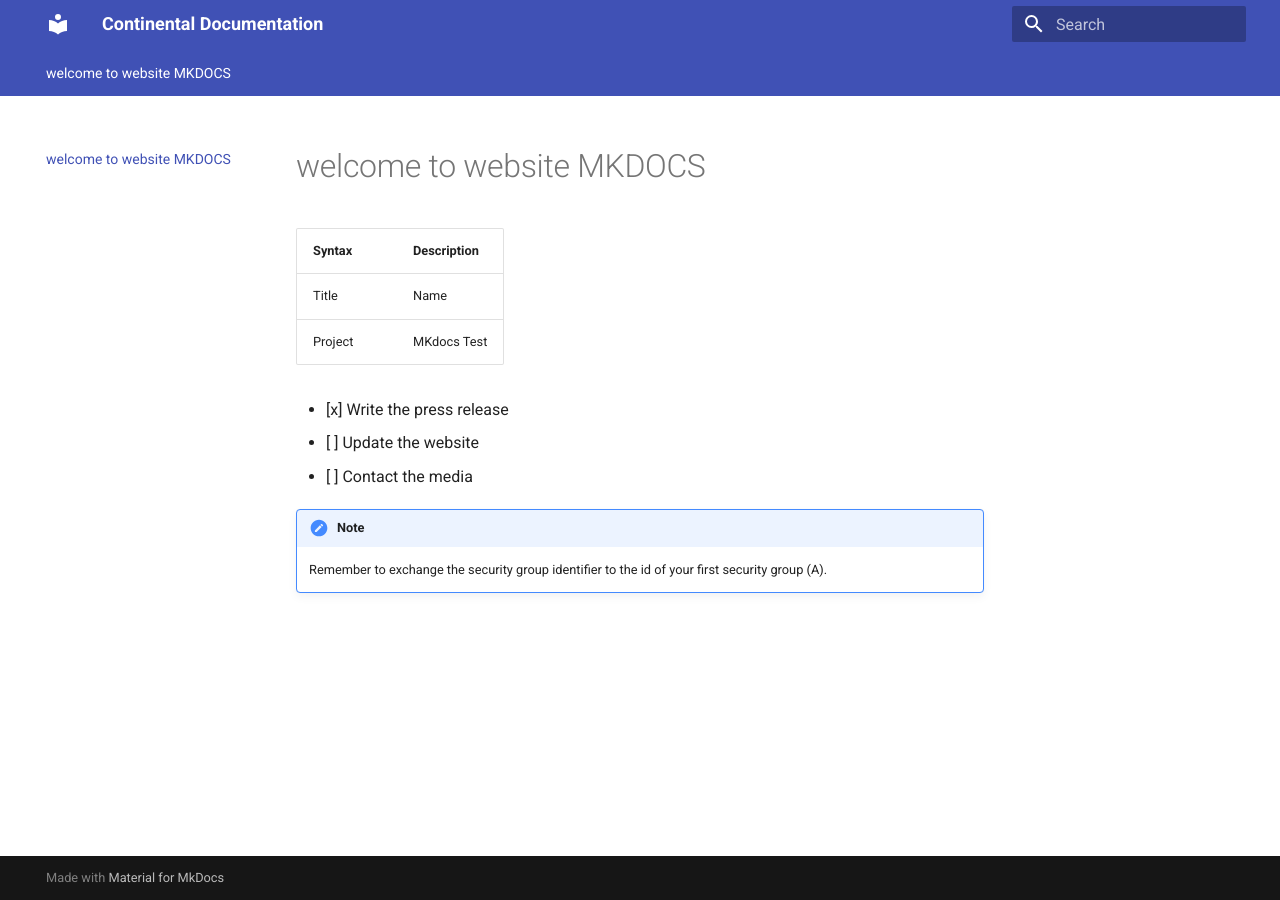
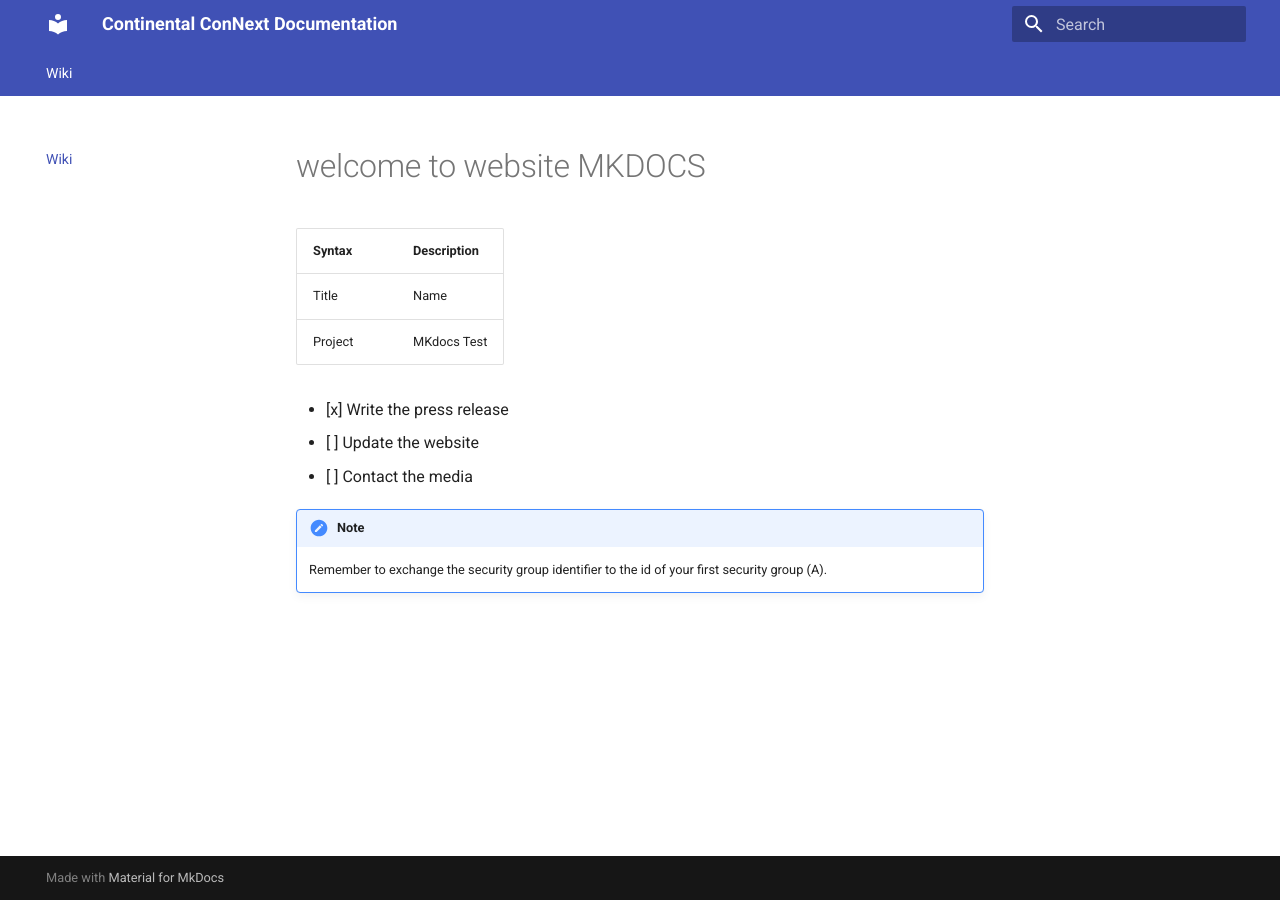
Before and after one commit to Sharbal-Shuker/mkdocs_test, an MkDocs documentation site: the page built from docs/index.md, in a window 1280 px wide. Built offline with MkDocs 1.6.1 and Material for MkDocs 9.7.7, drawn with Linux system fonts in a browser that asks for light colours; some of the changed lines change nothing that is shown.

Commit message:
Update mkdocs.yml

```diff
--- a/mkdocs.yml
+++ b/mkdocs.yml
@@ -1,4 +1,5 @@
-site_name: Continental Documentation
+site_name: Continental ConNext Documentation
+dev_addr: '127.0.0.1:8080'
 extra_css: ['extra.css']
 strict: true
 theme:
@@ -9,3 +10,5 @@ markdown_extensions:
   - codehilite
   - admonition
   - attr_list
+nav:
+- Wiki: "index.md"
```
